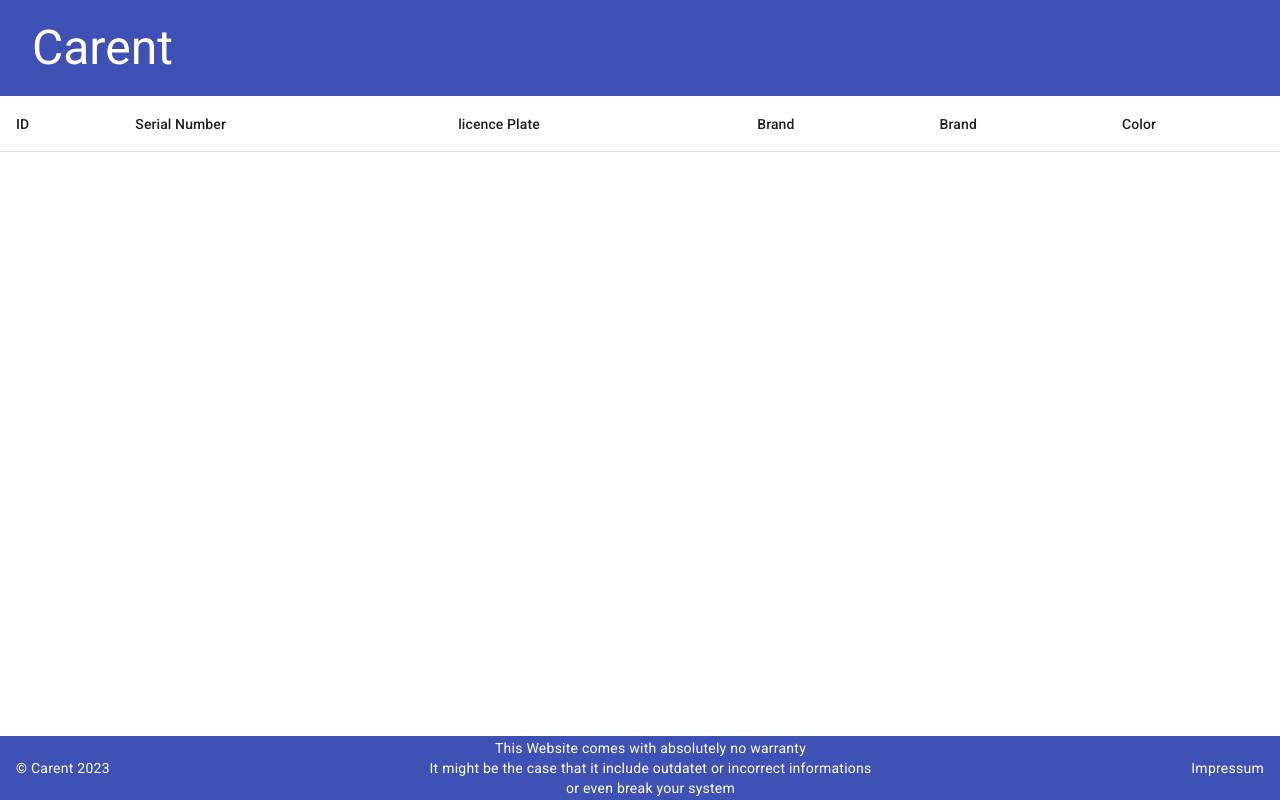
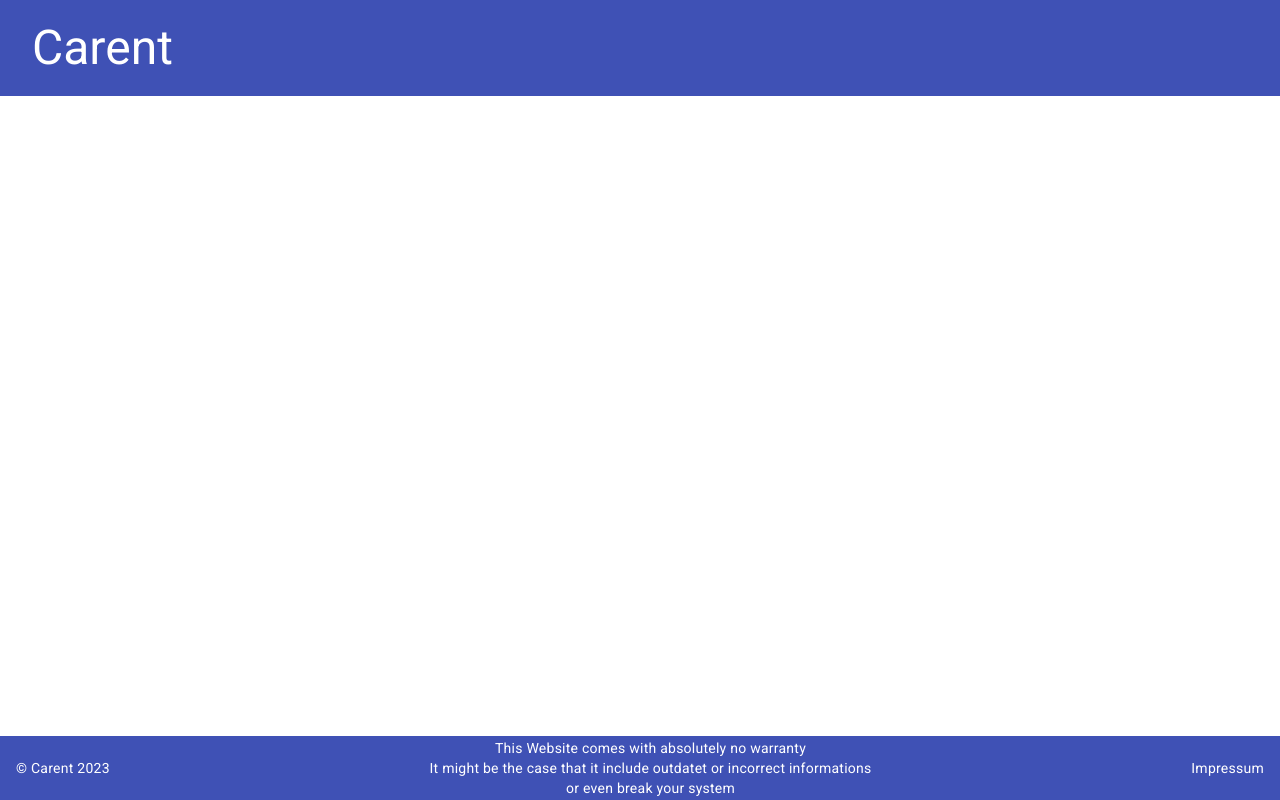
Before and after one commit to bbzblit/m426-ui, an Angular app: page / in a window 1280 px wide. Built offline with nearby package versions, Linux system fonts and the light colour scheme; no server answers.

Commit message:
add angular routing

```diff
--- a/src/app/app-routing.module.ts
+++ b/src/app/app-routing.module.ts
@@ -1,7 +1,10 @@
 import { NgModule } from '@angular/core';
 import { RouterModule, Routes } from '@angular/router';
+import { CarTableComponent } from './pages/car-table/car-table.component';
 
-const routes: Routes = [];
+const routes: Routes = [
+  {path: "car", pathMatch: "full", component: CarTableComponent }
+];
 
 @NgModule({
   imports: [RouterModule.forRoot(routes)],
--- a/src/app/app.component.html
+++ b/src/app/app.component.html
@@ -2,7 +2,7 @@
   <h1 id="title">Carent</h1>
 </header>
 <main>
-  <app-car-table></app-car-table>
+  <router-outlet></router-outlet>
 </main>
 <footer>
     <div id="copyright">
```
